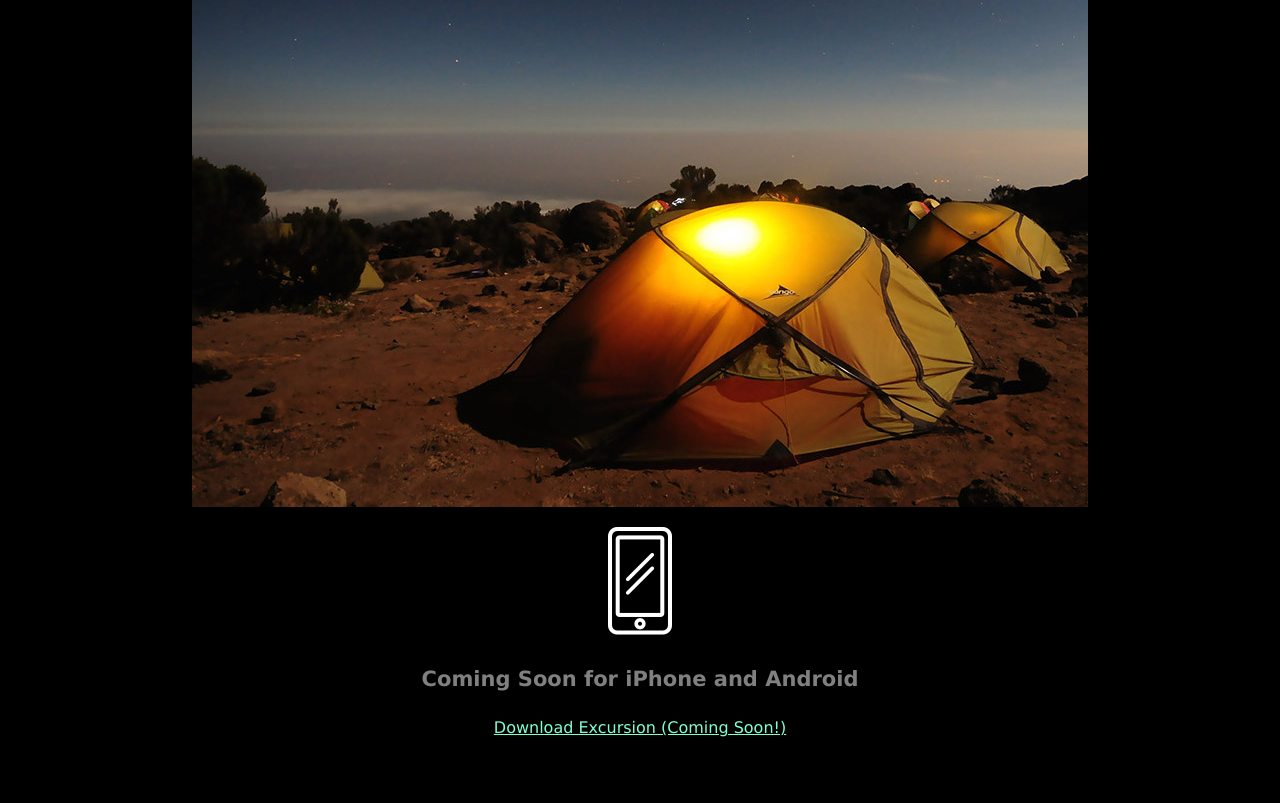
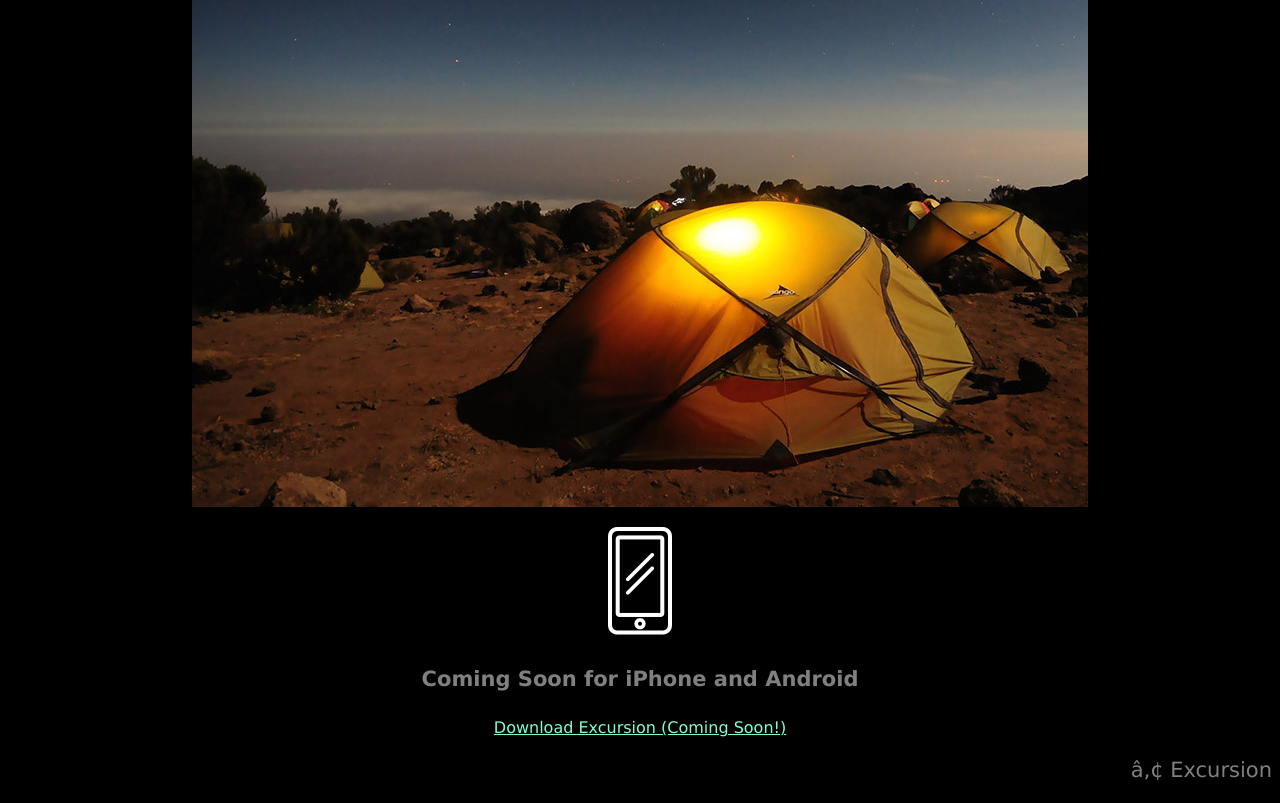
Before and after one commit to GuiRodSouza/Excursion, a plain HTML site: page index.html in a window 1280 px wide. Shown: the part 540-1343 px from the top of the page. Before the commit the page ends 1293 px from the top, so only its background shows below. Drawn offline with Linux system fonts and the light colour scheme.

Commit message:
Added footer copyright at bottom

```diff
--- a/index.html
+++ b/index.html
@@ -20,6 +20,6 @@
     <p><img src="resources/images/phone.png"></p>
     <h4 class="header--subheader">Coming Soon for iPhone and Android</h4>
     <p><a class="link--cta" href="#">Download Excursion (Coming Soon!)</a></p>
-
+    <p class="footer--copyright">₢ Excursion</p>
 </body>
 </html>
--- a/resources/css/style.css
+++ b/resources/css/style.css
@@ -28,3 +28,11 @@ body {
     font-size: 16px;
     color: aquamarine;
 }
+
+/* FOOTER */
+
+.footer--copyright {
+    font-size: 21px;
+    color: grey;
+    text-align: right;
+}
```
